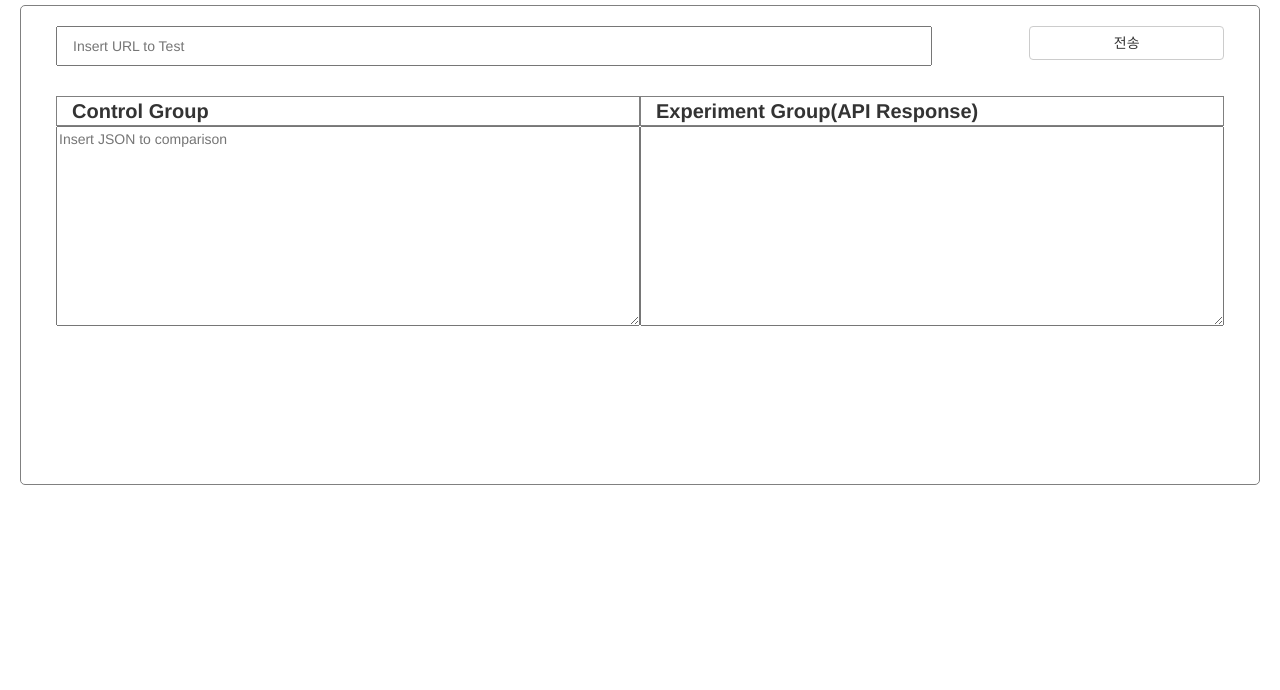
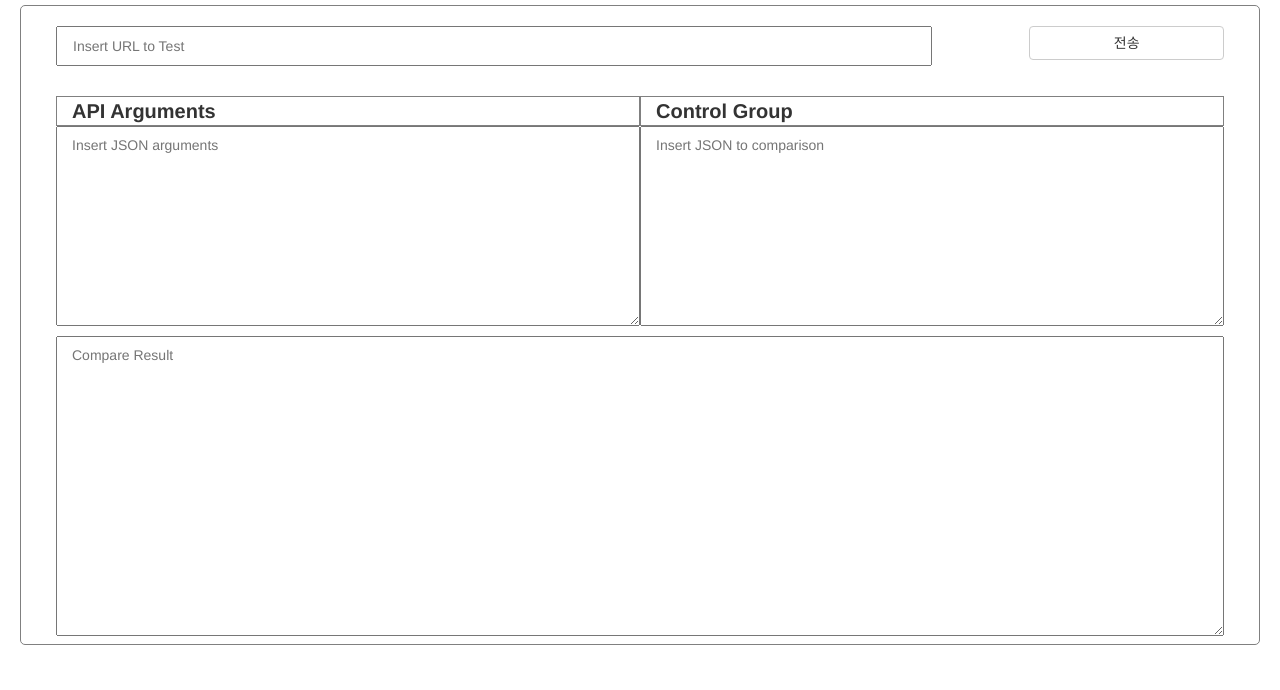
Before and after one commit to jamanvo/mjolnir, a Flask app: page / in a window 1280 px wide. Shown: the part 110-800 px from the top of the page. Run offline with Flask 2, Linux system fonts and the light colour scheme; some libraries are stand-ins or nearby versions.

Commit message:
feat :: fix index page to get args

```diff
--- a/static/css/basic.css
+++ b/static/css/basic.css
@@ -15,7 +15,7 @@ body {
     -webkit-border-radius: 5px;
     -moz-border-radius: 5px;
     border-radius: 5px;
-    height: 60vh;
+    height: 80vh;
 }
 
 .group-table {
@@ -32,25 +32,16 @@ body {
     height: 40px;
 }
 
-.json-container {
-}
-
 .json-title {
     font-size: 20px;
     font-weight: bolder;
-}
-
-.res-title {
     border: 1px solid gray;
-}
-
-.json-group {
-    width: 50%;
 }
 
 .json-area {
     width: 100%;
     height: 200px;
+    padding: 8px 15px;
 }
 
 .message {
@@ -61,3 +52,15 @@ body {
     font-size: 16px;
     font-weight: 600;
 }
+
+.json-box {
+    width: 50%;
+}
+
+.compare-result {
+    margin-top: 10px;
+}
+
+.compare-result .json-area {
+    height: 300px;
+}
--- a/static/templates/index.html
+++ b/static/templates/index.html
@@ -21,16 +21,17 @@
             <div class="message col-md-12"></div>
         </div>
         <div class="json-container col-md-12">
-            <div class="json-title">
-                <span class="res-title col-md-6">Control Group</span>
-                <span class="res-title col-md-6">Experiment Group(API Response)</span>
+            <div class="json-box pull-left">
+                <div class="json-title col-md-12">API Arguments</div>
+                <textarea class="json-area col-md-12" id="args" placeholder="Insert JSON arguments"></textarea>
             </div>
-            <div class="json-group pull-left">
-                <textarea class="json-area" id="ctrl-group" placeholder="Insert JSON to comparison"></textarea>
+            <div class="json-box pull-left">
+                <div class="json-title col-md-12">Control Group</div>
+                <textarea class="json-area col-md-12" id="ctrl-group" placeholder="Insert JSON to comparison"></textarea>
             </div>
-            <div class="json-group pull-right">
-                <textarea class="json-area" readonly="readonly"></textarea>
-            </div>
+        </div>
+        <div class="compare-result col-md-12">
+            <textarea class="json-area col-md-12" id="result" placeholder="Compare Result"></textarea>
         </div>
     </div>
 </body>
@@ -38,22 +39,46 @@
 
 <script>
     function sendRequest() {
-        var ctrlGroup = $("#ctrl-group").text();
-        var call_url = $("#url").val();
-        var url = 'http://localhost:5000/smash';
+        let ctrlGroup = $("#ctrl-group").val();
+        let callURL = $("#url").val();
+        let args = $("#args").val();
+        let url = '/smash';
 
-        var args = {
+        checkParams(ctrlGroup, args);
+
+        let params = {
             ctrl_group: ctrlGroup,
-            url: call_url
-        }
+            args: args,
+            url: callURL
+        };
 
         $.ajax({
             type: 'POST',
             url: url,
-            data: args,
+            data: params,
             dataType: 'json'
         })
             .done()
             .fail()
-    };
+    }
+
+    function checkParams(ctrlGroup, args) {
+        if (!IsJsonString(ctrlGroup) || ctrlGroup === '') {
+            alert("Control Group could not parse to JSON");
+            return
+        }
+
+        if (!IsJsonString(args) || args === '') {
+            alert("API Arguments could not parse to JSON");
+        }
+    }
+
+    function IsJsonString(str) {
+    try {
+        JSON.parse(str);
+    } catch (e) {
+        return false
+    }
+    return true
+}
 </script>
```
Also changed, not shown: modules/hammer.py (+9 -0 lines), requirements.txt (+16 -0 lines).
